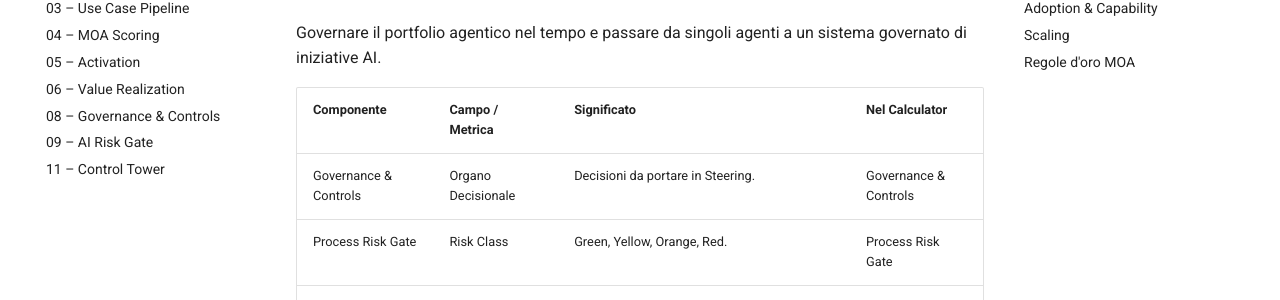
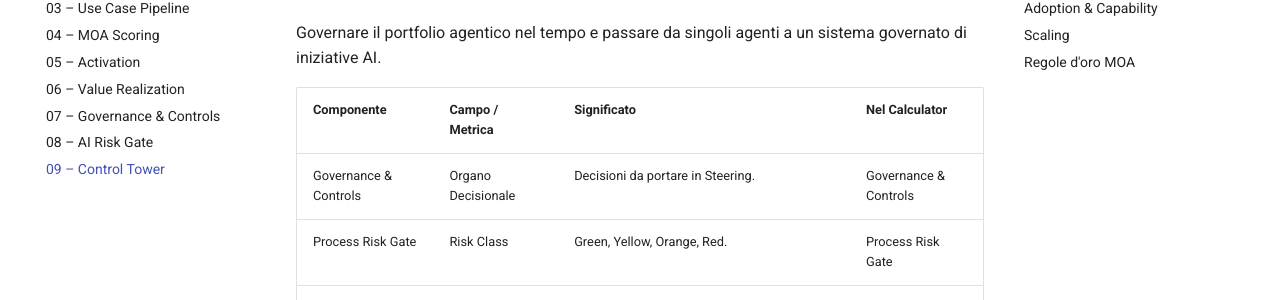
Before and after one commit to LuigiApp/MOA-WIKI, an MkDocs documentation site: the page built from docs/09-control-tower.md, in a window 1280 px wide. Shown: the part 211-511 px from the top of the page. Built offline with MkDocs 1.6.1 and Material for MkDocs 9.7.7, drawn with Linux system fonts in a browser that asks for light colours.

Commit message:
Update mkdocs.yml

```diff
--- a/mkdocs.yml
+++ b/mkdocs.yml
@@ -10,9 +10,9 @@ nav:
   - "04 – MOA Scoring": 04-moa-scoring.md
   - "05 – Activation": 05-activation.md
   - "06 – Value Realization": 06-value-realization.md
-  - "08 – Governance & Controls": 08-governance-controls.md
-  - "09 – AI Risk Gate": 09-ai-risk-gate.md
-  - "11 – Control Tower": 11-control-tower.md
+  - "07 – Governance & Controls": 07-governance-controls.md
+  - "08 – AI Risk Gate": 08-ai-risk-gate.md
+  - "09 – Control Tower": 09-control-tower.md
 
 theme:
   name: material
```
